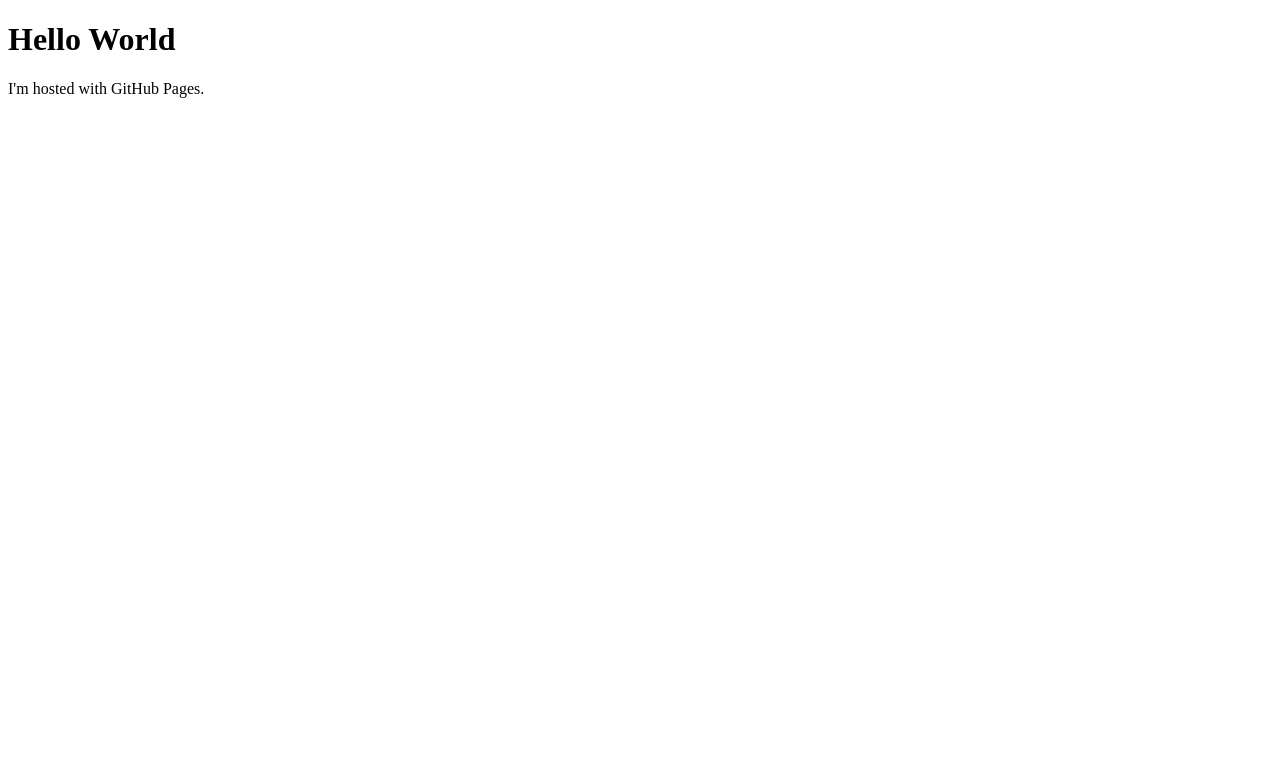
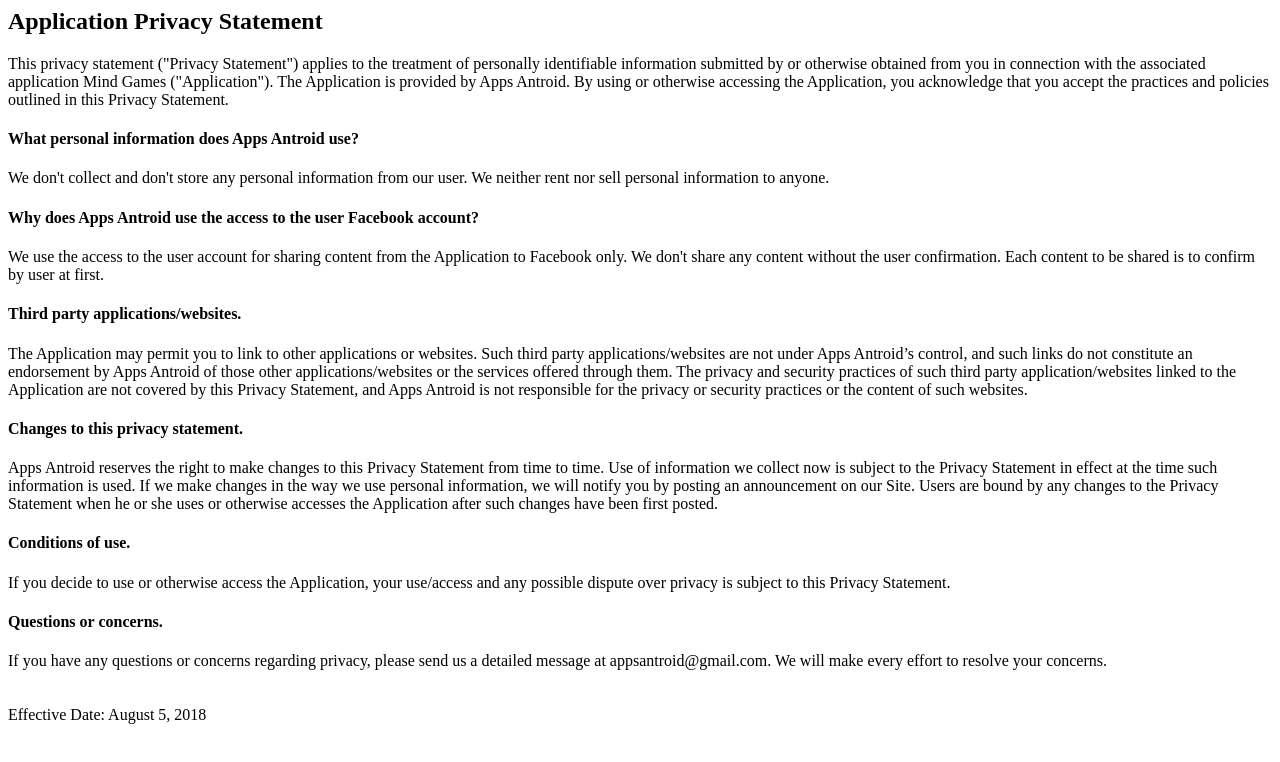
Before and after one commit to appsantroid/appsantroid.github.io, a plain HTML site: page index.html in a window 1280 px wide. Drawn offline with Linux system fonts and the light colour scheme.

Commit message:
Mind Games Privacy Policy

```diff
--- a/index.html
+++ b/index.html
@@ -1,7 +1,55 @@
-<!DOCTYPE html>
 <html>
+<head>
+    <meta http-equiv="Content-Type" content="text/html; charset=UTF-8">
+    <title>Mind Games Privacy Policy</title>
+</head>
 <body>
-<h1>Hello World</h1>
-<p>I'm hosted with GitHub Pages.</p>
+
+<h2>Application Privacy Statement</h2>
+
+This privacy statement ("Privacy Statement") applies to the treatment of personally identifiable information submitted
+by or otherwise obtained from you in connection with the associated application Mind Games ("Application"). The
+Application is provided by Apps Antroid. By using or otherwise accessing the Application, you acknowledge that you
+accept the practices and policies outlined in this Privacy Statement.
+
+<h4>What personal information does Apps Antroid use?</h4>
+
+We don't collect and don't store any personal information from our user. We neither rent nor sell personal information
+to anyone.
+
+<h4>Why does Apps Antroid use the access to the user Facebook account?</h4>
+
+We use the access to the user account for sharing content from the Application to Facebook only. We don't share any
+content without the user confirmation. Each content to be shared is to confirm by user at first.
+
+<h4>Third party applications/websites.</h4>
+
+The Application may permit you to link to other applications or websites. Such third party applications/websites are not
+under Apps Antroid’s control, and such links do not constitute an endorsement by Apps Antroid of those other
+applications/websites or the services offered through them. The privacy and security practices of such third party
+application/websites linked to the Application are not covered by this Privacy Statement, and Apps Antroid is not
+responsible for the privacy or security practices or the content of such websites.
+
+<h4>Changes to this privacy statement.</h4>
+
+Apps Antroid reserves the right to make changes to this Privacy Statement from time to time. Use of information we
+collect now is subject to the Privacy Statement in effect at the time such information is used. If we make changes in
+the way we use personal information, we will notify you by posting an announcement on our Site. Users are bound by any
+changes to the Privacy Statement when he or she uses or otherwise accesses the Application after such changes have been
+first posted.
+
+<h4>Conditions of use.</h4>
+
+If you decide to use or otherwise access the Application, your use/access and any possible dispute over privacy is
+subject to this Privacy Statement.
+
+<h4>Questions or concerns.</h4>
+
+If you have any questions or concerns regarding privacy, please send us a detailed message at
+appsantroid@gmail.com. We will make every effort to resolve your concerns.
+
+<br><br><br>
+Effective Date: August 5, 2018
+
 </body>
 </html>
```
